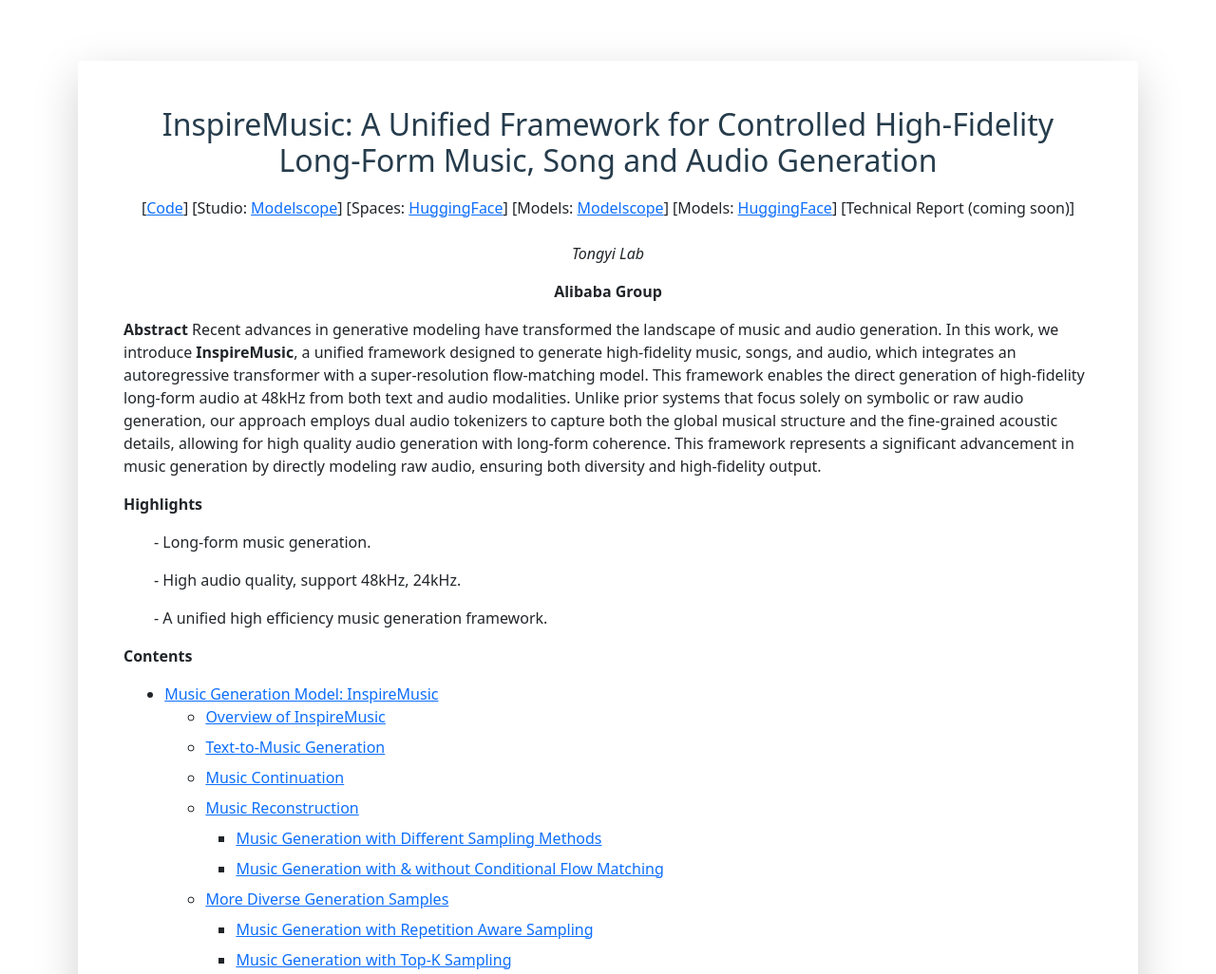
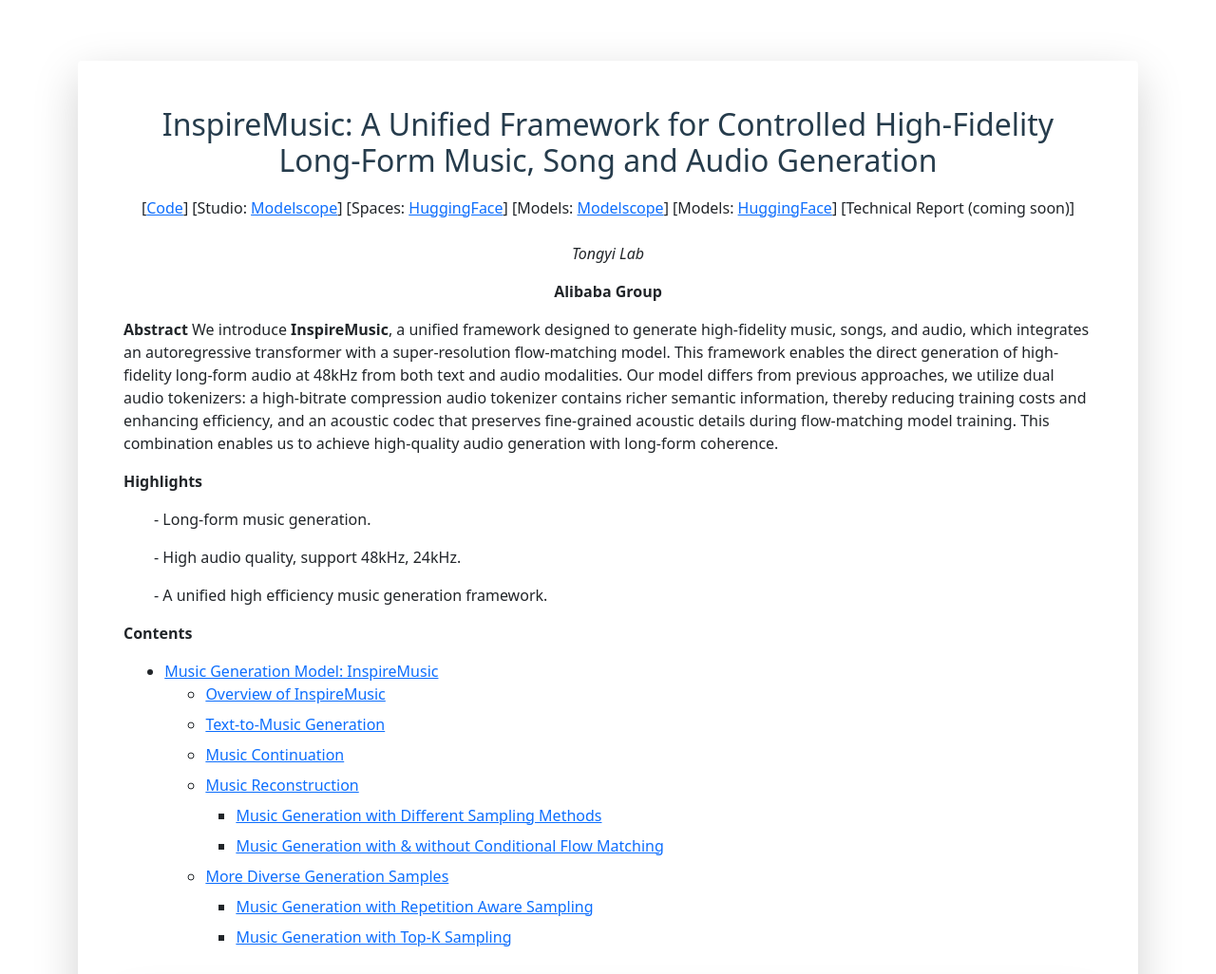
Before and after one commit to FunAudioLLM/FunAudioLLM.github.io, a plain HTML site: page inspiremusic/index.html in a window 1280 px wide. Shown: the top 1026 px of the page at 95% size. Drawn offline with nearby package versions, Linux system fonts and the light colour scheme.

Commit message:
update inspiremusic

```diff
--- a/inspiremusic/index.html
+++ b/inspiremusic/index.html
@@ -43,8 +43,10 @@
         <p><b>Alibaba Group</b></p>
 	</div>
 	<p><b>Abstract</b>
-
-	Recent advances in generative modeling have transformed the landscape of music and audio generation. In this work, we introduce <b>InspireMusic</b>, a unified framework designed to generate high-fidelity music, songs, and audio, which integrates an autoregressive transformer with a super-resolution flow-matching model. This framework enables the direct generation of high-fidelity long-form audio at 48kHz from both text and audio modalities. Unlike prior systems that focus solely on symbolic or raw audio generation, our approach employs dual audio tokenizers to capture both the global musical structure and the fine-grained acoustic details, allowing for high quality audio generation with long-form coherence. This framework represents a significant advancement in music generation by directly modeling raw audio, ensuring both diversity and high-fidelity output.</p>
+		We introduce <b>InspireMusic</b>, a unified framework designed to generate high-fidelity music, songs, and audio, which integrates an autoregressive transformer with a super-resolution flow-matching model.
+		This framework enables the direct generation of high-fidelity long-form audio at 48kHz from both text and audio modalities. Our model differs from previous approaches, we utilize dual audio tokenizers: a high-bitrate compression audio tokenizer contains richer semantic information,
+		thereby reducing training costs and enhancing efficiency, and an acoustic codec that preserves fine-grained acoustic details during flow-matching model training. This combination enables us to achieve high-quality audio generation with long-form coherence.
+	</p>
 	</p>
 
 	<p><b>Highlights</b>
```
